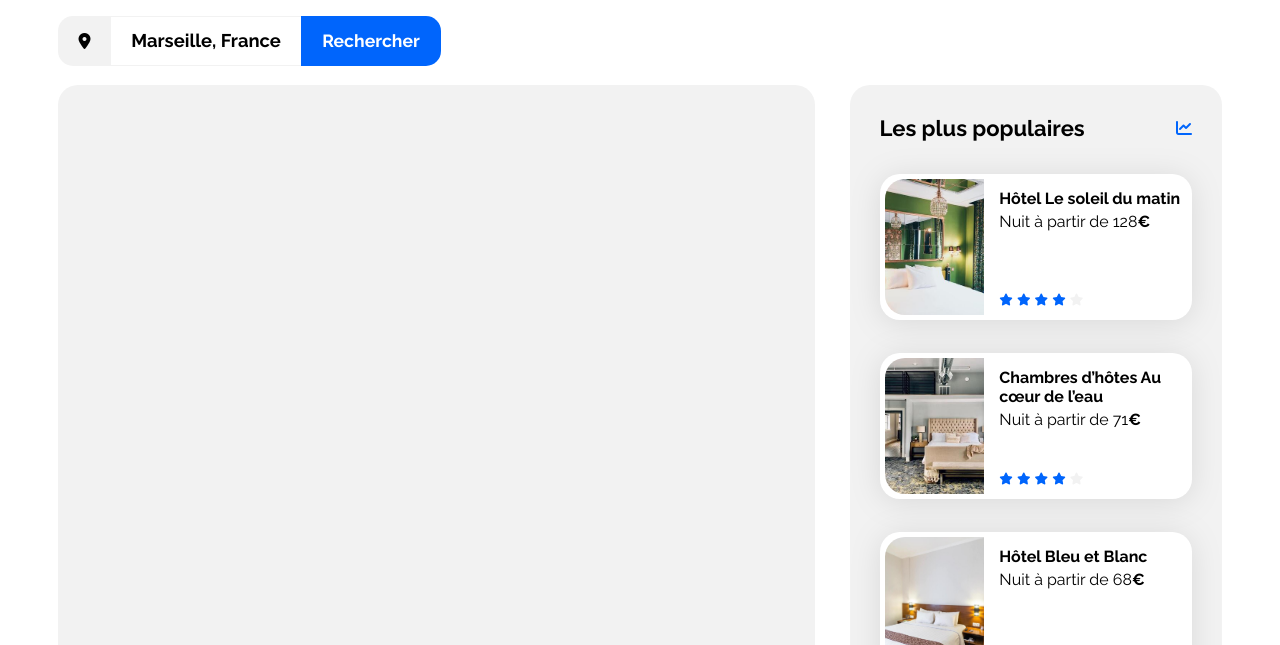
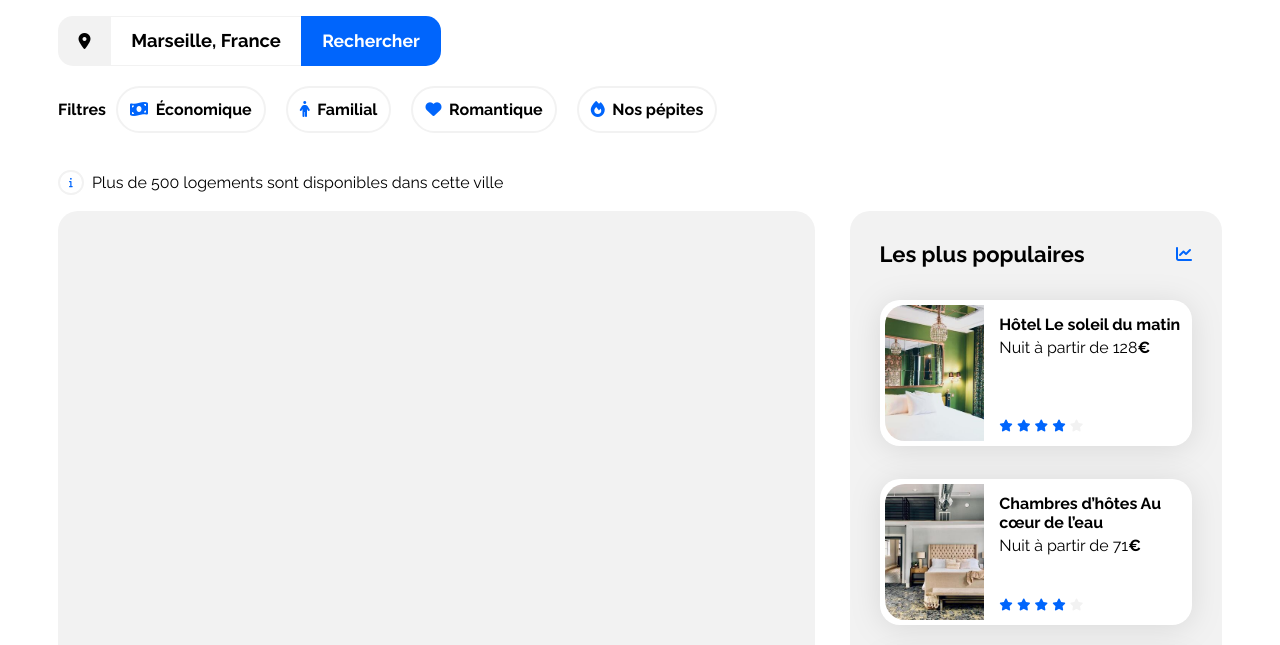
Before and after one commit to uu-0/booki, a plain HTML site: page index.html in a window 1280 px wide. Shown: the part 145-790 px from the top of the page. Drawn offline with Linux system fonts and the light colour scheme.

Commit message:
étape 5 - ajout de la partie Filtres (ressources : https://openclassrooms.com/fr/courses/1603881-creez-votre-site-web-avec-html5-et-css3/8061365-decouvrez-le-modele-des-boites)

```diff
--- a/css/style.css
+++ b/css/style.css
@@ -1,4 +1,4 @@
-/****** header ***********/
+/****** header - étape 3 ***********/
 .header-container{
     display: flex;
     justify-content: space-between;
@@ -70,6 +70,33 @@
     font-weight: 550;
     font-size: 1.1em;
     cursor: pointer;
+}
+
+/****** filterBar - étape 5 ***********/
+#filterBar{
+    display: flex;
+    align-items: center;
+    width: 750px;
+    height: 50px;
+    font-weight: 700;
+}
+
+.filterElement{
+    border: 2.2px solid var(--main-bg-color);
+    border-radius: 25px;
+    margin: 10px;
+    height: fit-content;
+    padding: 12px;
+}
+
+.filterElement:hover{
+    background-color: rgba(222,235,255,255);
+}
+
+.infoIcone{
+    border-radius: 15px;
+    border: 2px solid var(--main-bg-color);
+    padding: 10px 9px;
 }
 
 /****** General ***********/
--- a/index.html
+++ b/index.html
@@ -40,6 +40,17 @@
                 <button id="search" class="search-element" type="submit">Rechercher</button>
             </form>
             <br>
+            <div id="filterBar">
+                <p class="filterLabel">Filtres</p>
+                <div class="filterElement"><i class="fa-solid fa-money-bill-wave"></i>&nbsp; Économique</div>
+                <div class="filterElement"><i class="fa-solid fa-person"></i>&nbsp; Familial</div>
+                <div class="filterElement"><i class="fa-solid fa-heart"></i>&nbsp; Romantique</div>
+                <div class="filterElement"><i class="fa-solid fa-fire"></i>&nbsp; Nos pépites</div>
+            </div>
+            <br>
+            <div class="infoBar">
+                <p><i class="infoIcone fa-solid fa-info fa-2xs"></i>&nbsp; Plus de 500 logements sont disponibles dans cette ville</p>
+            </div>
         </div>
         </header>
         <main>
```
